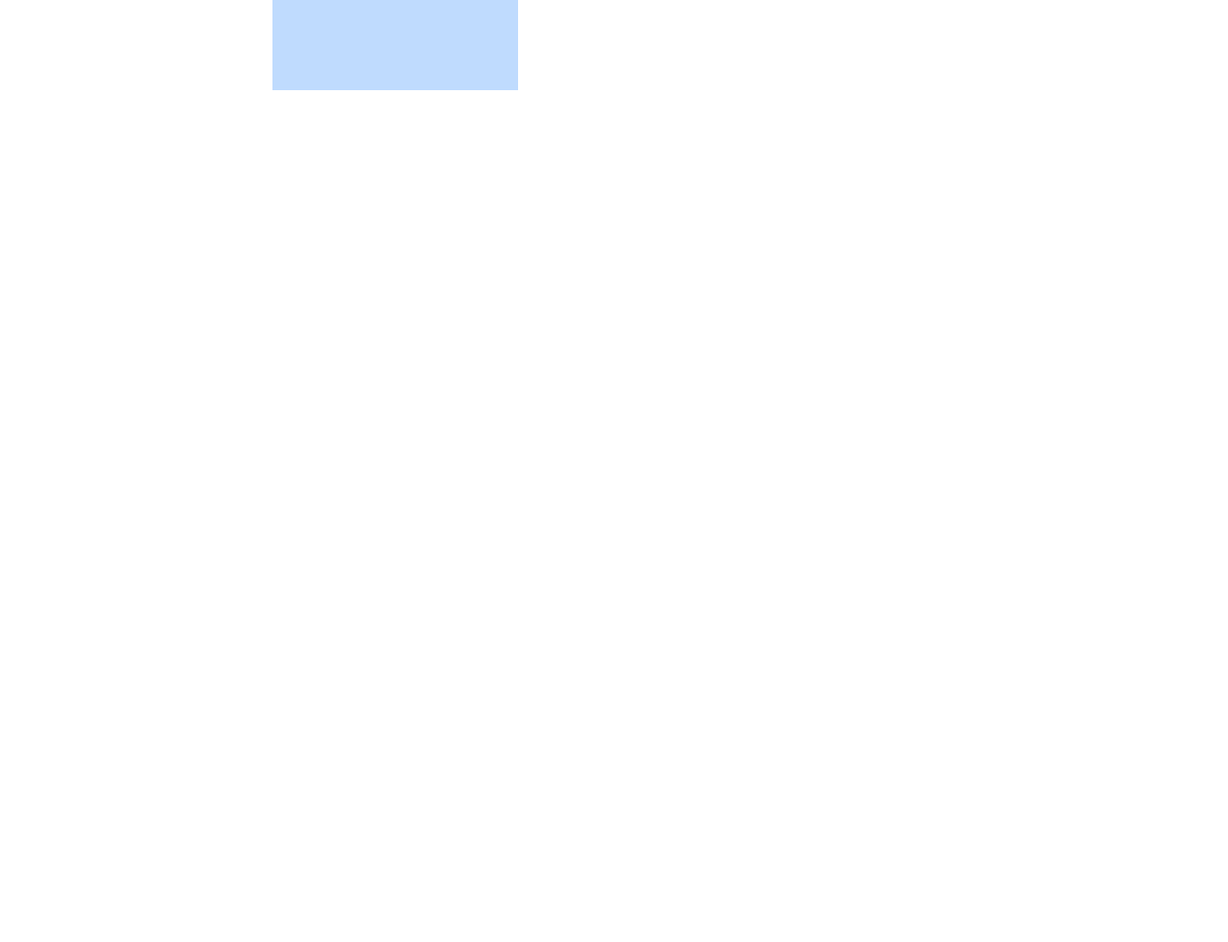
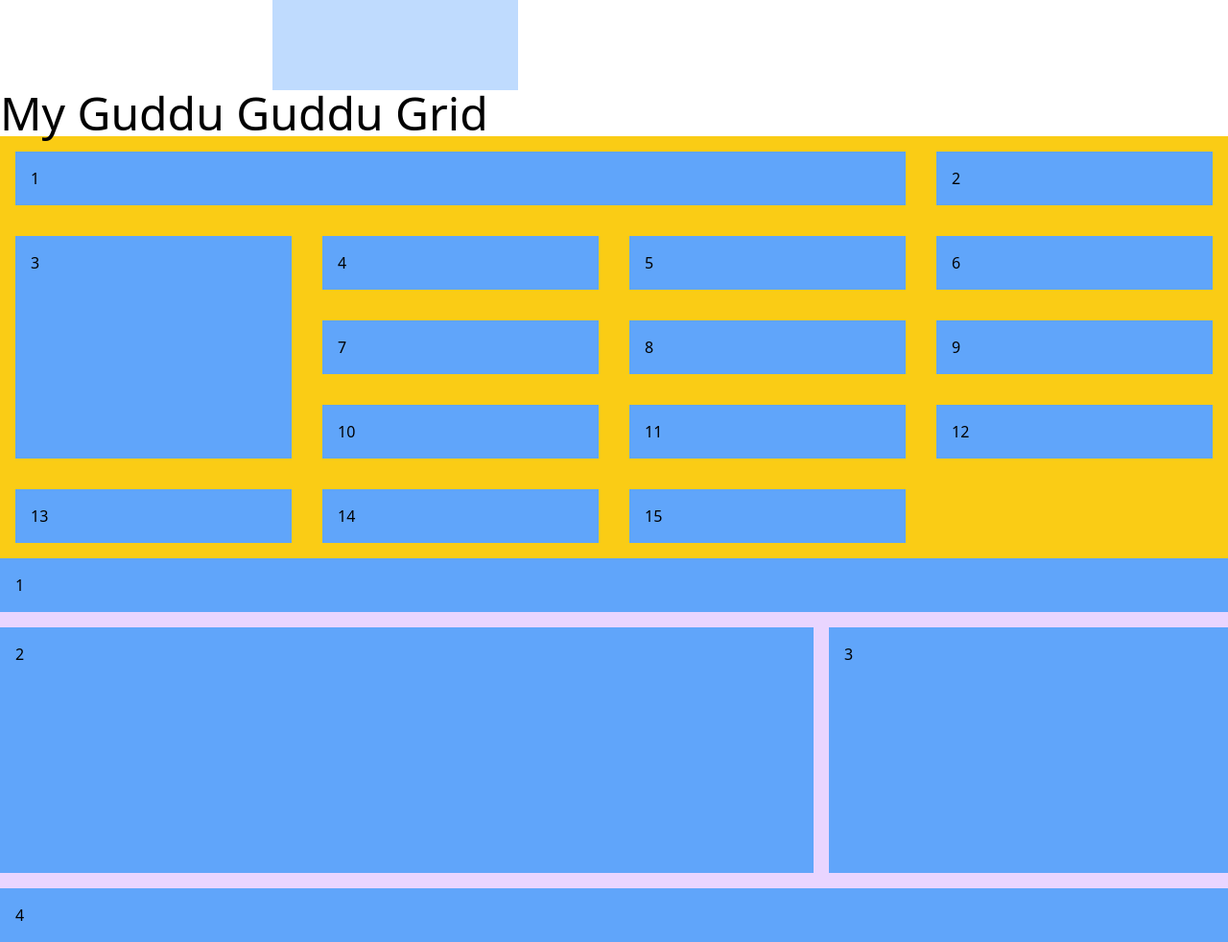
Before and after one commit to iamamrulkayes/tailwind-css, a plain HTML site: page index.html in a window 1280 px wide. Shown: the part 638-1620 px from the top of the page at 96% size. Before the commit the page ends 800 px from the top, so only its background shows below. Drawn offline with nearby package versions, Linux system fonts and the light colour scheme.

Commit message:
last commit

```diff
--- a/index.html
+++ b/index.html
@@ -56,6 +56,30 @@
             <h2 class="text-5xl font-bold bg-red-200">Second</h2>
         </div>
     </section>
+    <h2 class="text-5xl">My Guddu Guddu Grid</h2>
+    <section class="bg-yellow-400 grid grid-cols-4">
+        <div class="bg-blue-400 m-4 p-4 col-span-3">1</div>
+        <div class="bg-blue-400 m-4 p-4">2</div>
+        <div class="bg-blue-400 m-4 p-4 row-span-3">3</div>
+        <div class="bg-blue-400 m-4 p-4">4</div>
+        <div class="bg-blue-400 m-4 p-4">5</div>
+        <div class="bg-blue-400 m-4 p-4">6</div>
+        <div class="bg-blue-400 m-4 p-4">7</div>
+        <div class="bg-blue-400 m-4 p-4">8</div>
+        <div class="bg-blue-400 m-4 p-4">9</div>
+        <div class="bg-blue-400 m-4 p-4">10</div>
+        <div class="bg-blue-400 m-4 p-4">11</div>
+        <div class="bg-blue-400 m-4 p-4">12</div>
+        <div class="bg-blue-400 m-4 p-4">13</div>
+        <div class="bg-blue-400 m-4 p-4">14</div>
+        <div class="bg-blue-400 m-4 p-4">15</div>
+    </section>
+    <section class="grid grid-cols-3 bg-purple-200 gap-4">
+        <div class="bg-blue-400 p-4 col-span-3">1</div>
+        <div class="bg-blue-400 p-4 col-span-2 row-span-2 h-64">2</div>
+        <div class="bg-blue-400 p-4 row-span-2">3</div>
+        <div class="bg-blue-400 p-4 col-span-3">4</div>
+    </section>
 </body>
 
 </html>
```
